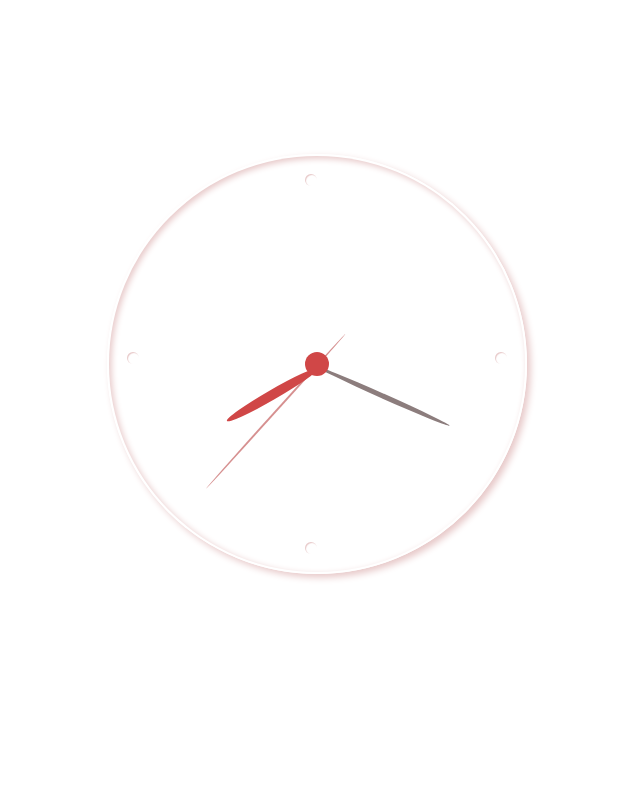
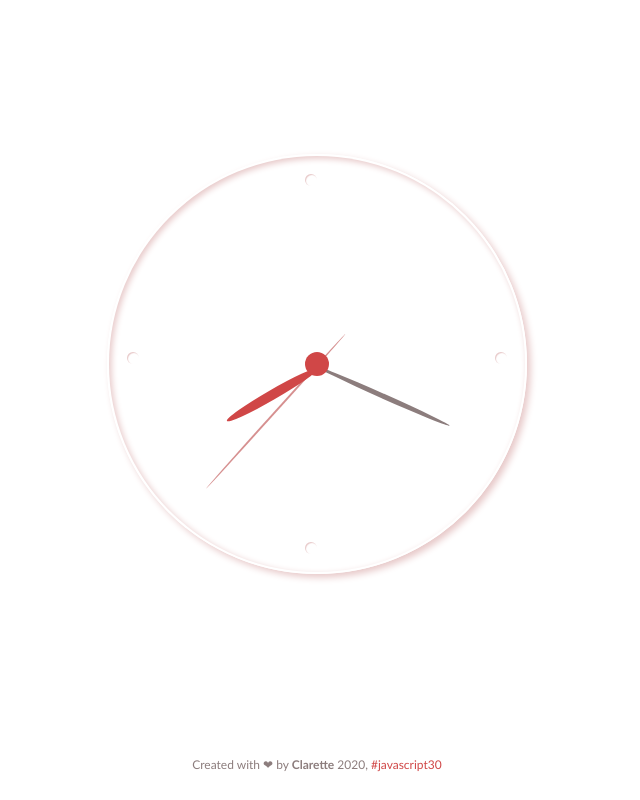
Before and after one commit to cterrasid/clock, a plain HTML site: page index.html in a window 1280 px wide. Shown: the whole page, without its empty margins (323-963 px from the left). Drawn offline with Linux system fonts and the light colour scheme.

Commit message:
Add footer to the page

```diff
--- a/index.html
+++ b/index.html
@@ -21,6 +21,11 @@
             <span class="marker"></span>
         </div>
     </div>
+    <footer>
+        <small>
+            Created with &#10084; by <strong>Clarette</strong> 2020, <span>#javascript30</span>
+        </small>
+    </footer>
     <script src="main.js"></script>
 </body>
 
```
